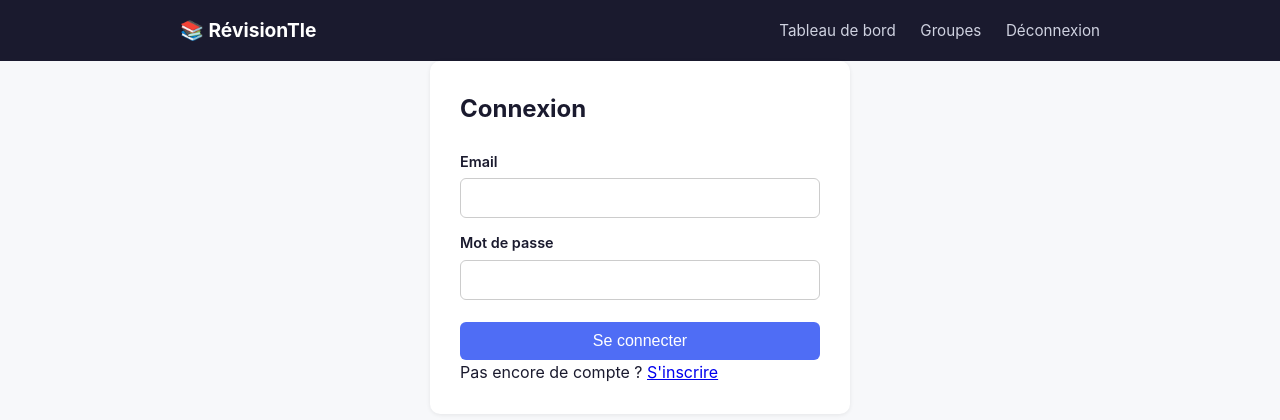
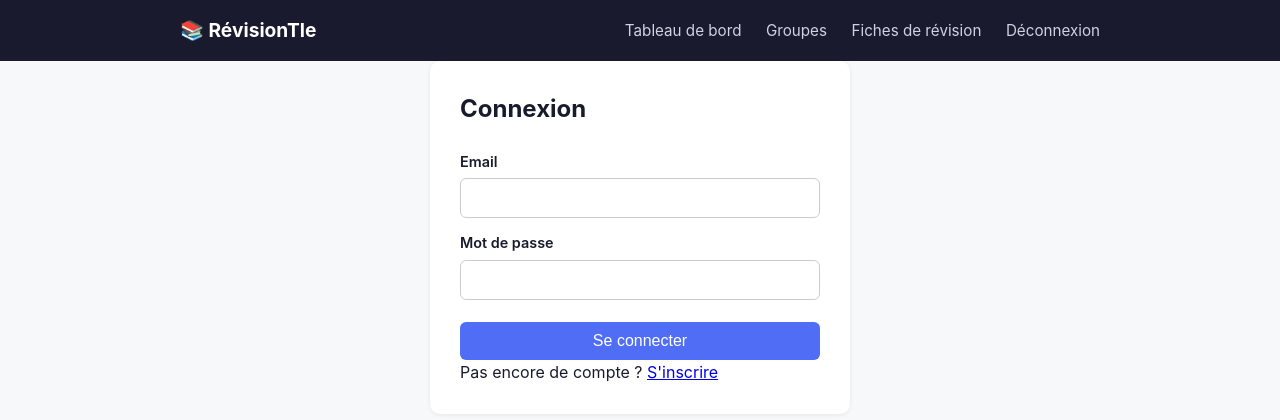
Before and after one commit to armel-tle/site-revision, a Flask app: page /connexion in a window 1280 px wide. Shown: the top 420 px of the page. Run offline with Flask 3, Linux system fonts and the light colour scheme; a user stored in the database is signed in.

Commit message:
Add link to 'Fiches de révision' in navigation

```diff
--- a/templates/base.html
+++ b/templates/base.html
@@ -14,6 +14,7 @@
                 {% if session.get('user_id') %}
                     <a href="{{ url_for('tableau_de_bord') }}">Tableau de bord</a>
                     <a href="{{ url_for('liste_groupes') }}">Groupes</a>
+                    <a href="{{url_for('liste_ressources')}}">Fiches de révision</a>
                     <a href="{{ url_for('deconnexion') }}">Déconnexion</a>
                 {% else %}
                     <a href="{{ url_for('connexion') }}">Connexion</a>
```
